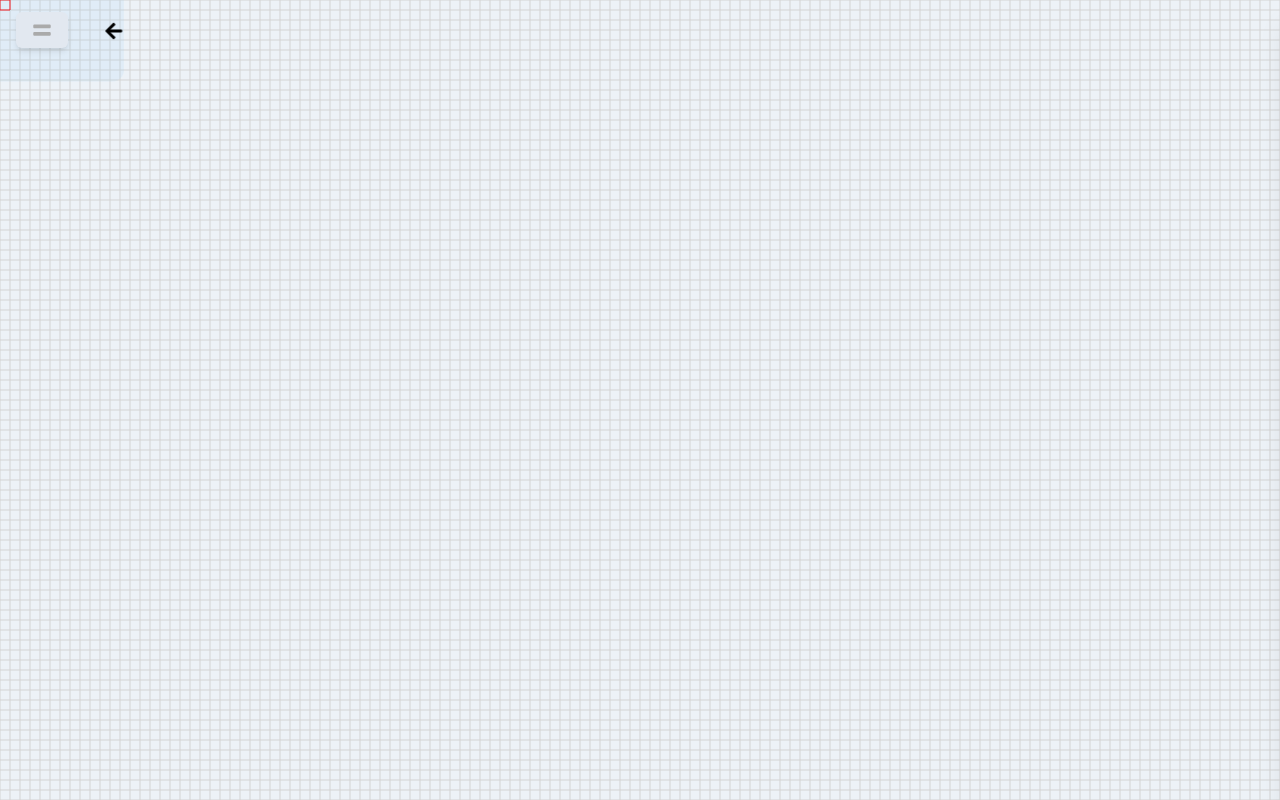
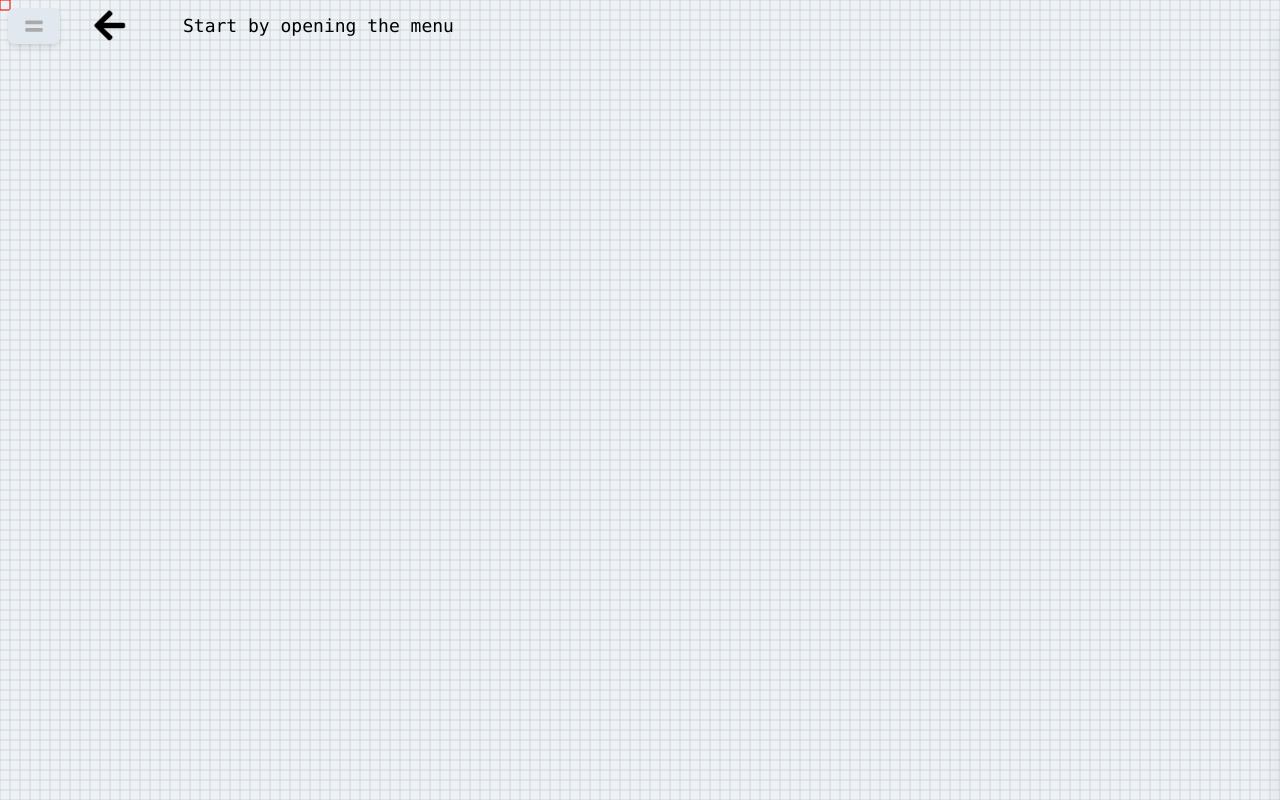
Before and after one commit to AndreLT/conway, a React (Create React App) app: page / in a window 1280 px wide. Both pictures are taken after a click on the button "How to Play". Built offline with nearby package versions, Linux system fonts and the light colour scheme.

Commit message:
WIP: Implementation of tutorial

```diff
--- a/src/components/board.js
+++ b/src/components/board.js
@@ -1,5 +1,5 @@
 import React from 'react';
-import { FaPlay, FaStepForward, FaArrowLeft, FaPause, FaForward, FaBackward, FaEquals, FaDiceD6 } from 'react-icons/fa';
+import { FaPlay, FaStepForward, FaArrowLeft, FaArrowRight, FaPause, FaForward, FaBackward, FaEquals, FaDiceD6 } from 'react-icons/fa';
 import { BsGrid3X3 } from 'react-icons/bs';
 import { AiOutlineCloseSquare } from 'react-icons/ai';
 import { FiCopy } from 'react-icons/fi';
@@ -44,10 +44,11 @@ class Board extends React.Component {
             menuOut: true,
             showGrid: true,
             mouseDown: false,
-            tutorial: 0,
+            tutorial: null,
             paused: false,
             selected: null,
             ismobile: null,
+            testoffset: null,
         };
     }
 
@@ -102,13 +103,7 @@ class Board extends React.Component {
                 this.canvas.draw(this.alive.generation);
                 break;
             case 'e':
-                if (this.state.capturing) {
-                    const creation = this.capture(this.state.cursorcoord)
-                    const name = prompt("How will your creation be called?")
-                    localStorage.setItem(name, JSON.stringify(creation))
-                } else {
-                    Object.assign(this.data, { capturing: this.state.cursorcoord });
-                }
+                console.log(this.state.testoffset)
                 break;
             case 'c':
                 Object.assign(this.data, { capturing: null, pattern: null });
@@ -340,6 +335,26 @@ class Board extends React.Component {
             return this.state.capturingCoordinates.start.y - 5
     }
 
+    renderTutorialArrow() {
+        let position = document.getElementById(this.state.tutorial).getBoundingClientRect();
+        const steps = {
+            "menu":
+                <div style={{position: "absolute", display: "flex", alignItems: "center", left: position.left+100, top: position.top, zIndex: 10}}>
+                    <FaArrowLeft class="animate-bounce" size={35}/>
+                    <span class="ml-10 text-lg font-mono">Start by opening the menu</span>
+                </div>,
+            "rpentomino":
+                <div style={{position: "absolute", display: "flex", right: position.width, top: position.top, zIndex: 10}}>
+                    <span class="mr-10 text-lg font-mono w-30">Now select the R-Pentonimo pattern from the menu</span>
+                    <FaArrowRight class="animate-bounce" size={35}/>
+                </div>,
+            "place":
+                <span class="absolute left-50 text-2xl font-mono">Place your pattern anywere on the board</span>
+        }
+
+        return steps[this.state.tutorial]
+    }
+
     cancelSelection() {
         this.setState({
             selected: null,
@@ -368,7 +383,8 @@ class Board extends React.Component {
     render() {
 
         return <div class="bg-gray-200 overflow-hidden relative flex h-full w-full" onKeyDown={(e) => this.handleKeyPress(e.key)}>
-            <div class="flex flex-row w-full h-full m-auto">
+            <div id="place" class="flex flex-row w-full h-full m-auto">
+                {this.state.tutorial && this.renderTutorialArrow()}
                 <div class="flex z-index-4 m-auto" tabIndex="-1">
 
                     <canvas id="board" class={"bg-transparent m-auto absolute"} ref={this.boardRef} />
@@ -387,7 +403,6 @@ class Board extends React.Component {
                     />
 
                     <canvas id="grid" class={"bg-transparent"} ref={this.gridRef} />
-
                     {this.state.selected &&
                         <div style={{
                             display: "flex",
@@ -430,21 +445,18 @@ class Board extends React.Component {
 
                 </div>
 
-                <div class="absolute flex">
-                    <Ping isTutorial={this.state.tutorial === 1} direction={"right"}>
                 <button
-                            class="relative transition duration-300 ease-in-out rounded-md m-2 shadow-md bg-gray-300 px-4 py-2 z-index-5 focus:outline-none hover:bg-white"
+                    id="menu"
+                    class="absolute flex transition duration-300 ease-in-out rounded-md m-2 shadow-md bg-gray-300 px-4 py-2 z-index-5 focus:outline-none hover:bg-white"
                     onClick={() => {
-                                if (this.state.tutorial === 1)
-                                    this.setState({ menuOut: !this.state.menuOut, tutorial: 2 })
+                        if (this.state.tutorial)
+                            this.setState({ menuOut: !this.state.menuOut, tutorial: "rpentomino" })
                         else
                             this.setState({ menuOut: !this.state.menuOut })
                     }}
                 >
                     <FaEquals size="20px" color={"#aaa"} />
                 </button>
-                    </Ping>
-                </div>
 
                 <div class={`flex flex-col lg:w-3/12 sm:w-3/6 h-full bg-gray-200 shadow-xl right-0 absolute overflow-x-none px-4 transform transition ease-in-out duration-500 sm:duration-700 ${this.state.menuOut ? 'translate-x-full' : 'translate-x-0'}`}>
                     <Display
@@ -482,14 +494,17 @@ class Board extends React.Component {
                             <button class="px-4 m-auto py-2 z-index-5 rounded-md m-2 shadow-neusm focus:outline-none" onClick={() => this.toggleGrid()}><BsGrid3X3 /></button>
                         </div>
                         <div class="w-11/12 flex flex-col mx-auto h-56 shadow-neuinner py-2 rounded-md overflow-y-scroll overflow-x-hidden">
-                            <Ping isTutorial={this.state.tutorial === 2} direction={"left"}>
-                                <button onClick={() => {
+                            <button
+                                id="rpentomino"
+                                onClick={() => {
                                     this.handleModel(this.rpentomino)
-                                    this.setState({ menuOut: true, tutorial: 3 })
+                                    this.setState({ menuOut: true, tutorial: "place" })
                                 }}
-                                    class={`transition duration-300 ease-in-out w-full bg-gray-100 rounded-sm px-5 py-2 shadow-popup transform focus:scale-95 focus:shadow-popdown focus:outline-none`}>R-Pentomino</button>
-                            </Ping>
-                            <button onTouchMove={e => this.handleMouseMove(e.touches[0].clientX, e.touches[0].clientY)} onTouchStart={() => this.handleTouch(this.gun)} onClick={() => this.handleModel(this.gun)} class={`transition duration-300 ease-in-out bg-gray-100 rounded-sm px-5 py-2 mx-2 my-1 shadow-popup transform focus:scale-95 focus:shadow-popdown focus:outline-none`}>Glider Gun</button>
+                                class={`transition duration-300 ease-in-out w-full bg-gray-100 rounded-sm px-5 py-2 shadow-popup transform focus:scale-95 focus:shadow-popdown focus:outline-none`}
+                            >
+                                R-Pentomino
+                            </button>
+                            <button onClick={() => this.handleModel(this.gun)} class={`transition duration-300 ease-in-out bg-gray-100 rounded-sm px-5 py-2 mx-2 my-1 shadow-popup transform focus:scale-95 focus:shadow-popdown focus:outline-none`}>Glider Gun</button>
                             <button onClick={() => this.handleModel(this.glider)} class={`transition duration-300 ease-in-out bg-gray-100 rounded-sm px-5 py-2 mx-2 my-1 shadow-popup transform focus:scale-95 focus:shadow-popdown focus:outline-none`}>Glider</button>
                             <button onClick={() => this.handleModel(this.megaglider)} class={`transition duration-300 ease-in-out bg-gray-100 rounded-sm px-5 py-2 mx-2 my-1 shadow-popup transform focus:scale-95 focus:shadow-popdown focus:outline-none`}>Mega Glider</button>
                             <button onClick={() => this.handleModel(this.pulsar3)} class={`transition duration-300 ease-in-out bg-gray-100 rounded-sm px-5 py-2 mx-2 my-1 shadow-popup transform focus:scale-95 focus:shadow-popdown focus:outline-none`}>3-pulsar</button>
@@ -498,7 +513,7 @@ class Board extends React.Component {
                     </div>
                 </div>
             </div>
-            {this.state.tutorial === 0 &&
+            {this.state.tutorial === null &&
                 <div
                     style={{
                         display: "flex",
@@ -515,8 +530,8 @@ class Board extends React.Component {
                             The Game of Life, also known simply as Life, is a cellular automaton devised by the British mathematician John Horton Conway in 1970. It is a zero-player game, meaning that its evolution is determined by its initial state, requiring no further input. One interacts with the Game of Life by creating an initial configuration and observing how it evolves. It is Turing complete and can simulate a universal constructor or any other Turing machine.
                         </p>
                         <div class="flex flex-row mx-auto w-4/6 justify-between">
-                            <button onClick={() => this.setState({ tutorial: 1 })} class="px-4 m-auto py-2 z-index-5 rounded-md m-2 shadow-neusm focus:outline-none">How to Play</button>
-                            <button onClick={() => this.setState({ tutorial: -1 })} class="px-4 m-auto py-2 z-index-5 rounded-md m-2 shadow-neusm focus:outline-none">Skip Tutorial</button>
+                            <button onClick={() => this.setState({ tutorial: "menu" })} class="px-4 m-auto py-2 z-index-5 rounded-md m-2 shadow-neusm focus:outline-none">How to Play</button>
+                            <button onClick={() => this.setState({ tutorial: false })} class="px-4 m-auto py-2 z-index-5 rounded-md m-2 shadow-neusm focus:outline-none">Skip Tutorial</button>
                         </div>
                     </div>
                 </div>
```
Lines whose indentation alone changed are shown as unchanged.
